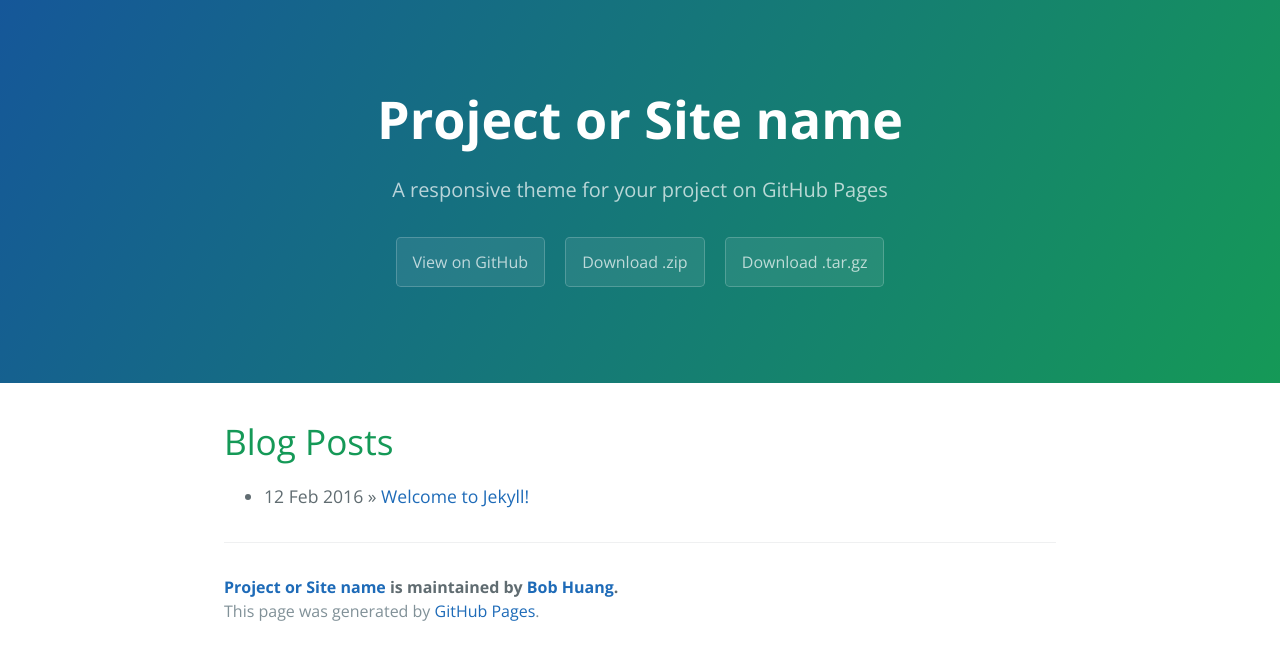
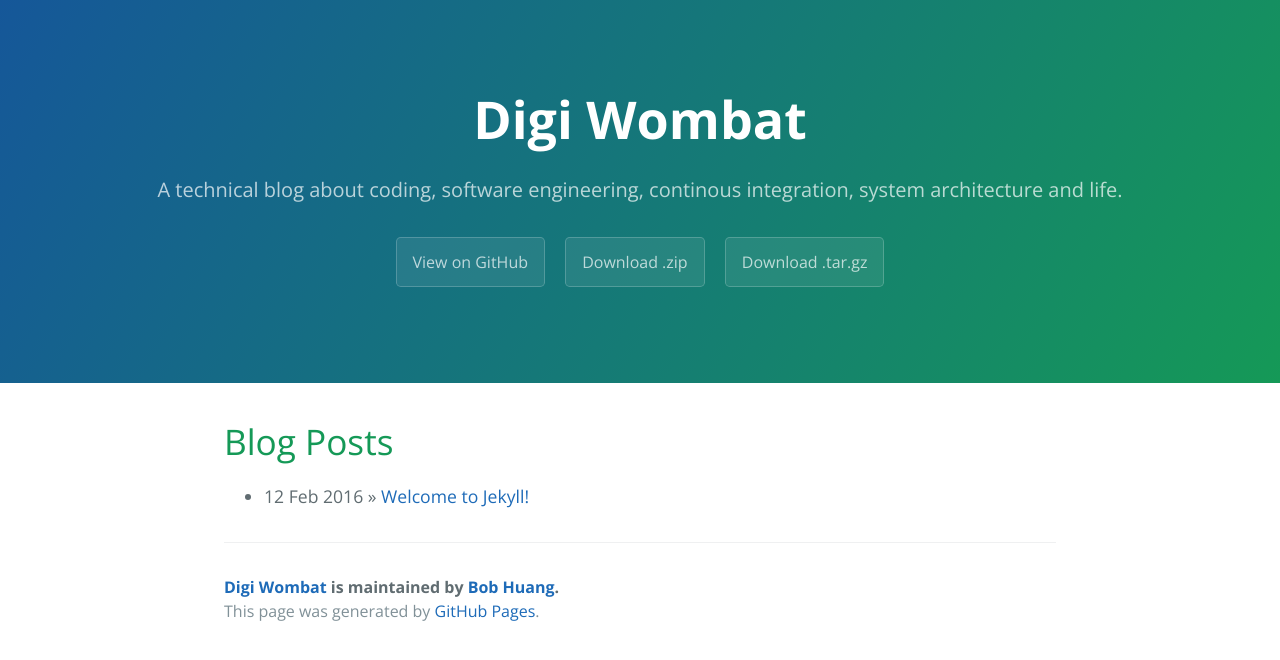
Before and after one commit to hxyconan/myblog, a Jekyll site: the page built from index.html, in a window 1280 px wide. Shown: the top 660 px of the page. Built offline with Jekyll 4.4.1, drawn with Linux system fonts in a browser that asks for light colours; the list of posts is cut into pages by our own code.

Commit message:
update README file

```diff
--- a/_config.yml
+++ b/_config.yml
@@ -1,8 +1,8 @@
 # Setup
-title:        Project or Site name
-tagline:      A responsive theme for your project on GitHub Pages
+title:        Digi Wombat
+tagline:      A technical blog about coding, software engineering, continous integration, system architecture and life.
 baseurl:      ""
-paginate:     1
+paginate:     5
 
 # About/contact
 author:
```
Also changed, not shown: README.md.
